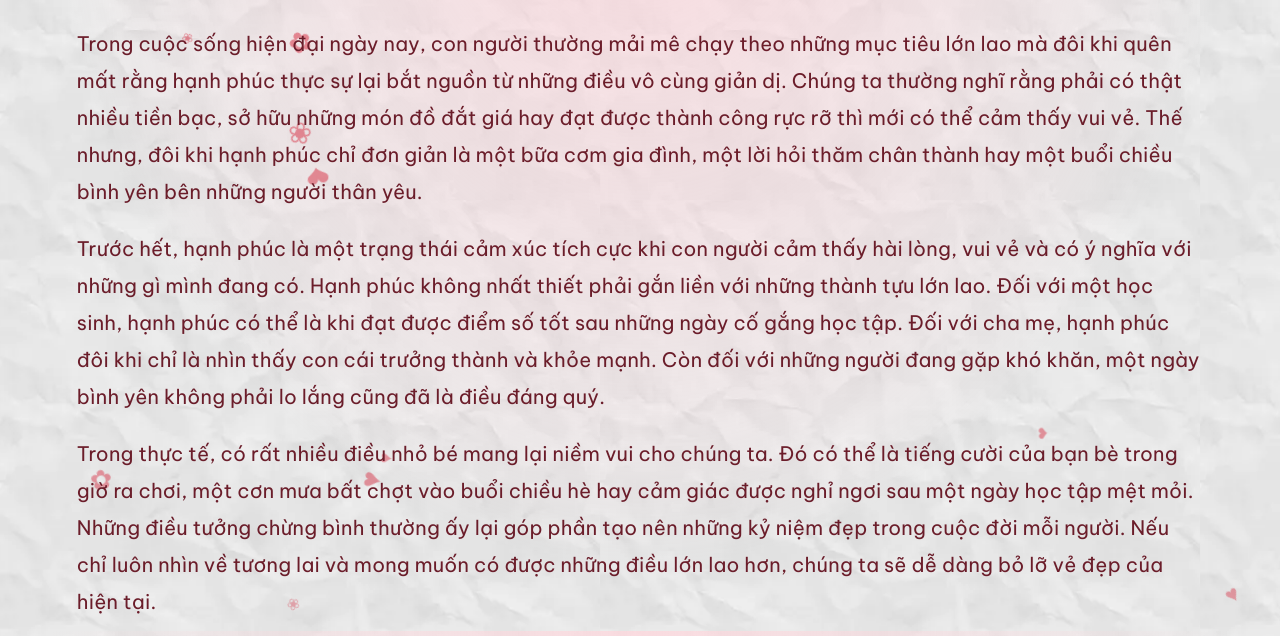
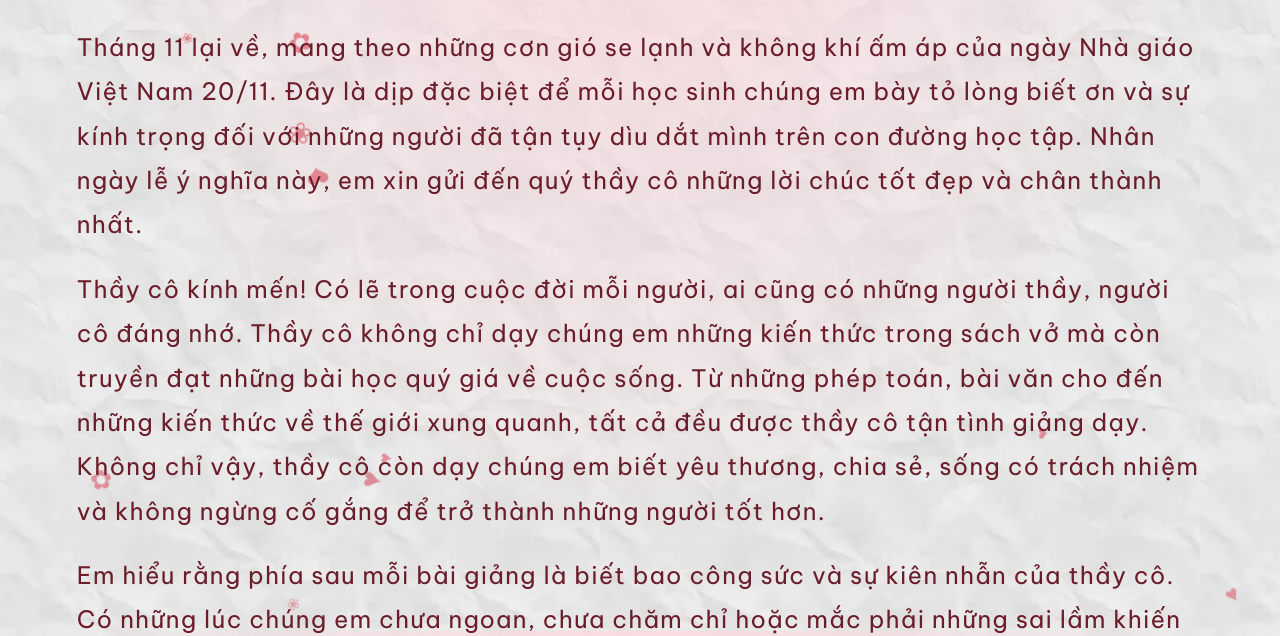
Before and after one commit to joshhutcherson123/Qu-c-Y-n, a plain HTML site: page thu.html in a window 1280 px wide. Shown: the part 169-805 px from the top of the page. Drawn offline with Linux system fonts and the light colour scheme.

Commit message:
Update thu.html

```diff
--- a/thu.html
+++ b/thu.html
@@ -49,9 +49,9 @@
         }
 
         p{
-            font-size: clamp(16px, 2.3vw, 20px);
+            font-size: clamp(20px, 2.3vw, 24px);
             line-height: 1.85;
-            letter-spacing: 0.01em;
+            letter-spacing: 0.05em;
             color: var(--text);
             margin: 0 0 20px;
         }
@@ -60,9 +60,9 @@
 <body>
     <div class="letter">
         <h1 class="header reveal" style="--i:1">Tập thể lớp 11 Anh 1 chúc cô 20/11 vui vẻ ạ &lt;3</h1>
-        <p class="reveal" style="--i:3">Trong cuộc sống hiện đại ngày nay, con người thường mải mê chạy theo những mục tiêu lớn lao mà đôi khi quên mất rằng hạnh phúc thực sự lại bắt nguồn từ những điều vô cùng giản dị. Chúng ta thường nghĩ rằng phải có thật nhiều tiền bạc, sở hữu những món đồ đắt giá hay đạt được thành công rực rỡ thì mới có thể cảm thấy vui vẻ. Thế nhưng, đôi khi hạnh phúc chỉ đơn giản là một bữa cơm gia đình, một lời hỏi thăm chân thành hay một buổi chiều bình yên bên những người thân yêu.</p>
-        <p class="reveal" style="--i:6">Trước hết, hạnh phúc là một trạng thái cảm xúc tích cực khi con người cảm thấy hài lòng, vui vẻ và có ý nghĩa với những gì mình đang có. Hạnh phúc không nhất thiết phải gắn liền với những thành tựu lớn lao. Đối với một học sinh, hạnh phúc có thể là khi đạt được điểm số tốt sau những ngày cố gắng học tập. Đối với cha mẹ, hạnh phúc đôi khi chỉ là nhìn thấy con cái trưởng thành và khỏe mạnh. Còn đối với những người đang gặp khó khăn, một ngày bình yên không phải lo lắng cũng đã là điều đáng quý.</p>
-        <p class="reveal" style="--i:9">Trong thực tế, có rất nhiều điều nhỏ bé mang lại niềm vui cho chúng ta. Đó có thể là tiếng cười của bạn bè trong giờ ra chơi, một cơn mưa bất chợt vào buổi chiều hè hay cảm giác được nghỉ ngơi sau một ngày học tập mệt mỏi. Những điều tưởng chừng bình thường ấy lại góp phần tạo nên những kỷ niệm đẹp trong cuộc đời mỗi người. Nếu chỉ luôn nhìn về tương lai và mong muốn có được những điều lớn lao hơn, chúng ta sẽ dễ dàng bỏ lỡ vẻ đẹp của hiện tại.</p>
+        <p class="reveal" style="--i:3">Tháng 11 lại về, mang theo những cơn gió se lạnh và không khí ấm áp của ngày Nhà giáo Việt Nam 20/11. Đây là dịp đặc biệt để mỗi học sinh chúng em bày tỏ lòng biết ơn và sự kính trọng đối với những người đã tận tụy dìu dắt mình trên con đường học tập. Nhân ngày lễ ý nghĩa này, em xin gửi đến quý thầy cô những lời chúc tốt đẹp và chân thành nhất.</p>
+        <p class="reveal" style="--i:6">Thầy cô kính mến! Có lẽ trong cuộc đời mỗi người, ai cũng có những người thầy, người cô đáng nhớ. Thầy cô không chỉ dạy chúng em những kiến thức trong sách vở mà còn truyền đạt những bài học quý giá về cuộc sống. Từ những phép toán, bài văn cho đến những kiến thức về thế giới xung quanh, tất cả đều được thầy cô tận tình giảng dạy. Không chỉ vậy, thầy cô còn dạy chúng em biết yêu thương, chia sẻ, sống có trách nhiệm và không ngừng cố gắng để trở thành những người tốt hơn.</p>
+        <p class="reveal" style="--i:9">Em hiểu rằng phía sau mỗi bài giảng là biết bao công sức và sự kiên nhẫn của thầy cô. Có những lúc chúng em chưa ngoan, chưa chăm chỉ hoặc mắc phải những sai lầm khiến thầy cô phải phiền lòng. Thế nhưng, thầy cô vẫn luôn bao dung, nhắc nhở và động viên chúng em tiến bộ. Những lời khuyên, những ánh mắt quan tâm và cả những lần nghiêm khắc của thầy cô đều xuất phát từ mong muốn chúng em trưởng thành hơn. Chính vì vậy, em luôn trân trọng và biết ơn những điều mà thầy cô đã dành cho mình.</p>
     </div>
     <script src="shared.js"></script>
 </body>
```
